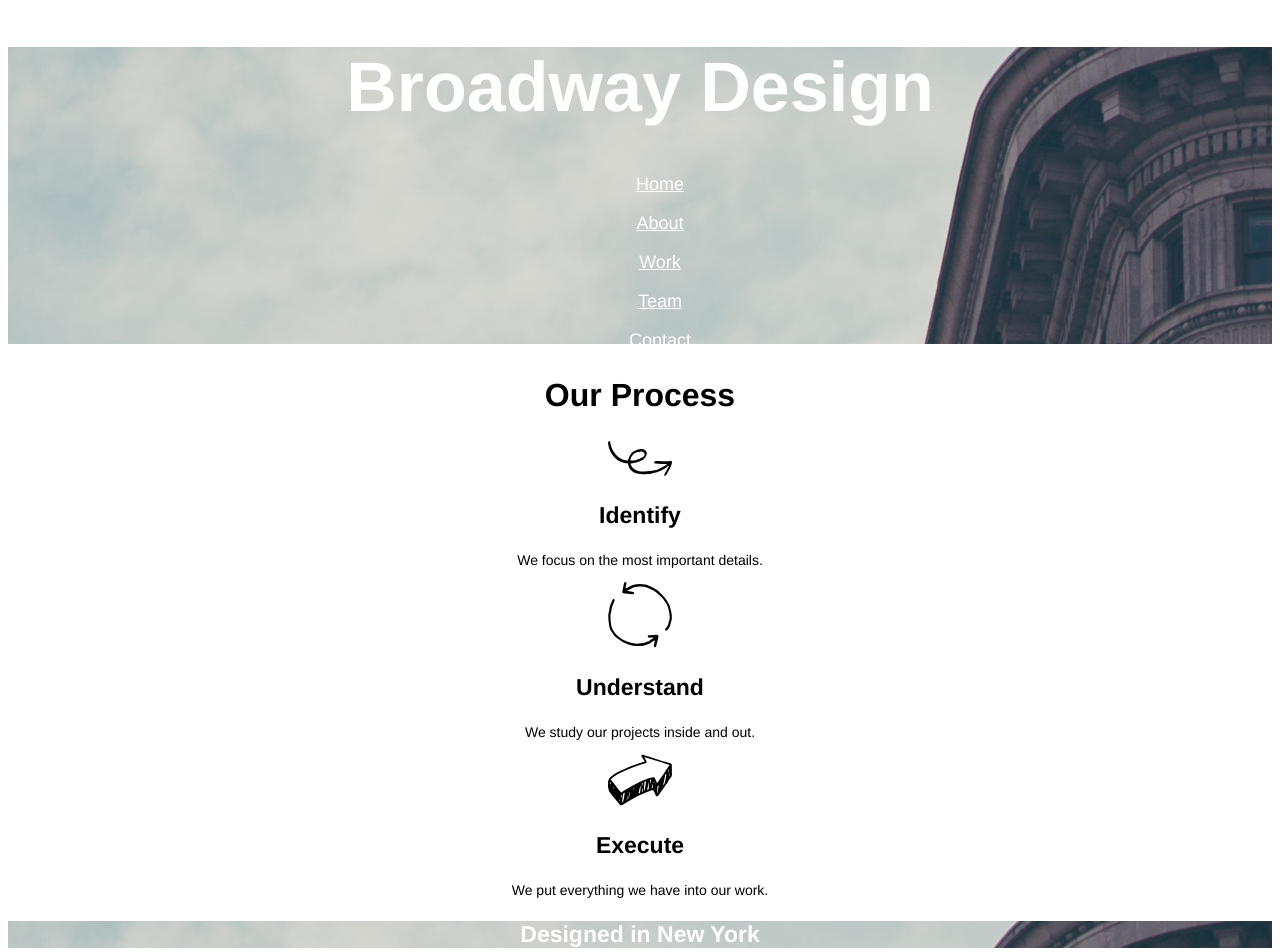
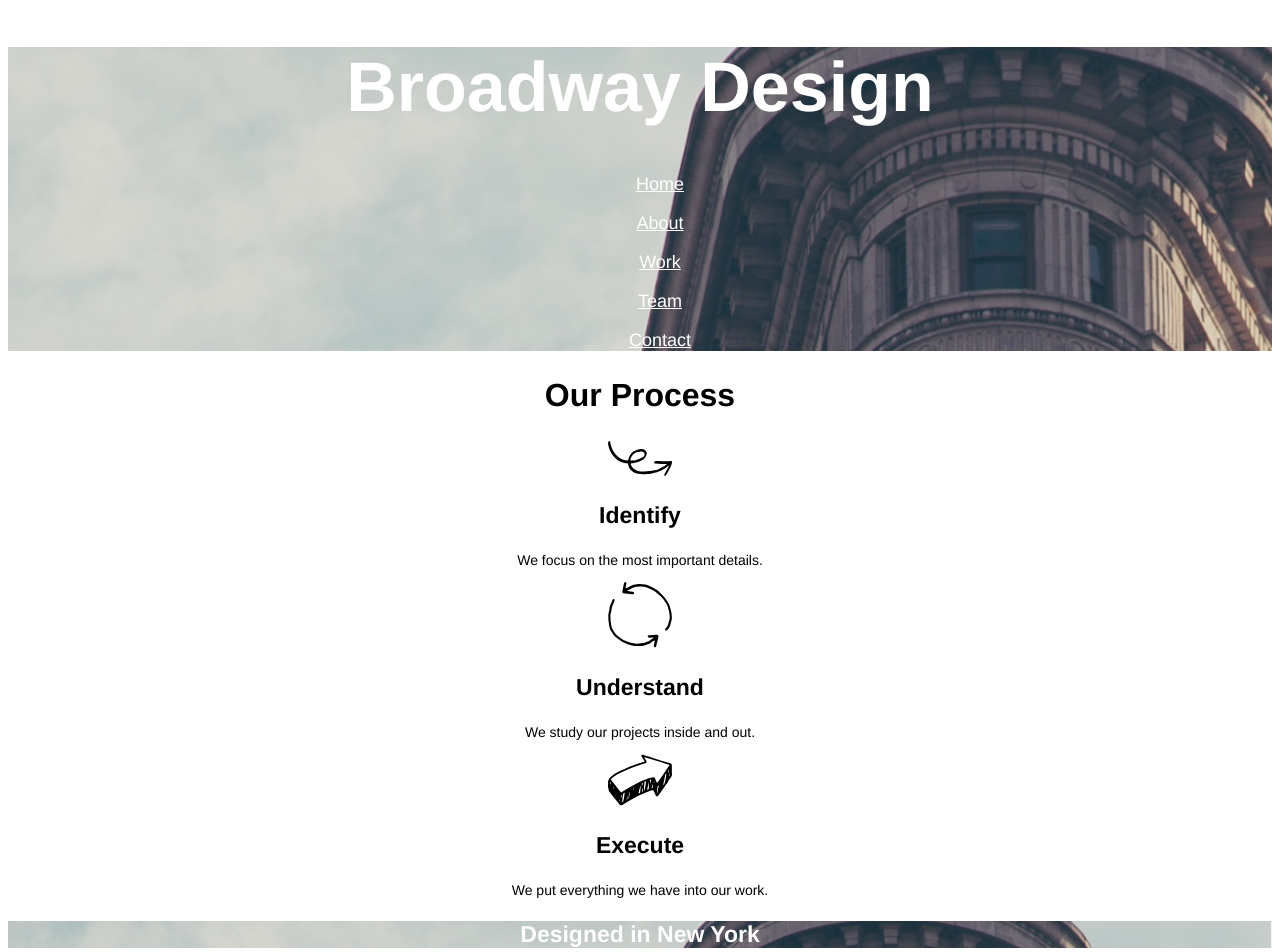
Before and after one commit to BlazeH/broadway, a plain HTML site: page index.html in a window 1280 px wide. Shown: the top 952 px of the page. Drawn offline with Linux system fonts and the light colour scheme.

Commit message:
update styles

```diff
--- a/resources/css/style.css
+++ b/resources/css/style.css
@@ -5,6 +5,8 @@ html {
 .header {
   background-image: url("../../resources/images/the-flatiron-building.png");
   background-repeat: no-repeat;
+  background-position: center top;
+  background-size: cover;
   color: white;
 }
 h1{
@@ -34,6 +36,8 @@ a {
 #median {
   background-image: url("../../resources/images/the-flatiron-building.png");
   background-repeat: no-repeat;
+  background-position: center top;
+  background-size: cover;
   color: white;
   font-size: 23px;
   font-weight: bold;
```
